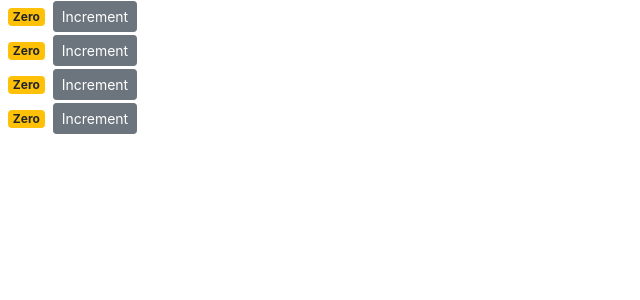
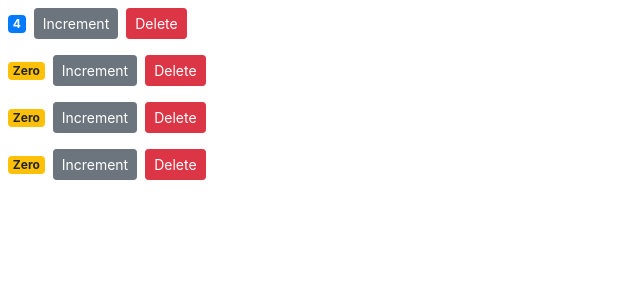
Before and after one commit to RunHannah/counter-app, a React (Create React App) app: page / in a window 1280 px wide. Shown: the top 300 px of the page, without its empty margins (0-640 px from the left). Built offline with nearby package versions, Linux system fonts and the light colour scheme.

Commit message:
Add delete button.

```diff
--- a/src/components/counter.jsx
+++ b/src/components/counter.jsx
@@ -2,7 +2,7 @@
 
 class Counter extends Component {
   state = {
-    count: 0
+    value: this.props.counter.value
     // tags: ["tag1", "tag2", "tag3"]
   };
 
@@ -13,20 +13,27 @@
   //   }
 
   // use this to bind event handler and change state
-  handleIncrement = product => {
-    console.log("product :", product);
-    this.setState({ count: this.state.count + 1 });
+  handleIncrement = () => {
+    this.setState({ value: this.state.value + 1 });
   };
 
   render() {
+    // console.log("props", this.props);
     return (
       <div>
+        {this.props.children}
         <span className={this.getBadgeClasses()}>{this.formatCount()}</span>
         <button
-          onClick={() => this.handleIncrement(product)}
+          onClick={() => this.handleIncrement()}
           className="btn btn-secondary btn-sm"
         >
           Increment
+        </button>
+        <button
+          onClick={() => this.props.onDelete(this.props.counter.id)}
+          className="btn btn-danger btn-sm m-2"
+        >
+          Delete
         </button>
       </div>
     );
@@ -34,13 +41,13 @@
 
   getBadgeClasses() {
     let classes = "badge m-2 badge-";
-    classes += this.state.count === 0 ? "warning" : "primary";
+    classes += this.state.value === 0 ? "warning" : "primary";
     return classes;
   }
 
   formatCount() {
-    const { count } = this.state;
-    return count === 0 ? "Zero" : count;
+    const { value } = this.state;
+    return value === 0 ? "Zero" : value;
   }
 }
 
--- a/src/components/counters.jsx
+++ b/src/components/counters.jsx
@@ -4,18 +4,32 @@
 class Counters extends Component {
   state = {
     counters: [
-      { id: 1, value: 0 },
+      { id: 1, value: 4 },
       { id: 2, value: 0 },
       { id: 3, value: 0 },
       { id: 4, value: 0 }
     ]
   };
 
+  handleDelete = counterId => {
+    // console.log("Event Handler Called", counterId);
+    const counters = this.state.counters.filter(
+      counter => counter.id !== counterId
+    );
+    this.setState({ counters: counters });
+  };
+
   render() {
     return (
       <div>
         {this.state.counters.map(counter => (
-          <Counter key={counter.id} />
+          <Counter
+            key={counter.id}
+            onDelete={this.handleDelete}
+            // value={counter.value}
+            // id={counter.id}
+            counter={counter}
+          />
         ))}
       </div>
     );
```
